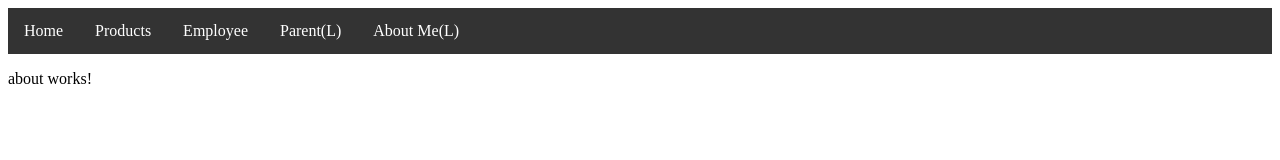
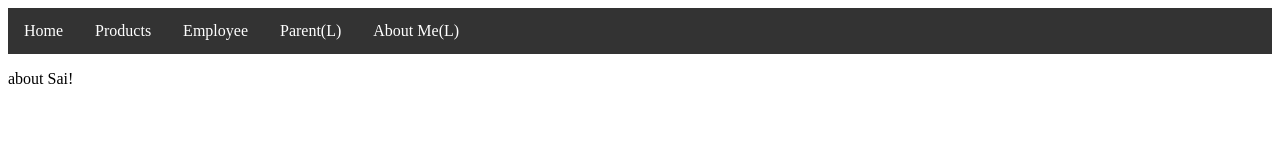
Before and after one commit to bhargavr445/Angular-Course, an Angular app: page /about in a window 1280 px wide. Shown: the top 160 px of the page. Built offline with nearby package versions, Linux system fonts and the light colour scheme.

Commit message:
About Html changed.

```diff
--- a/src/app/about/about.component.html
+++ b/src/app/about/about.component.html
@@ -1,2 +1,3 @@
-<p>about works!</p>
+<p>about Sai!</p>
+
 <router-outlet></router-outlet>
```
